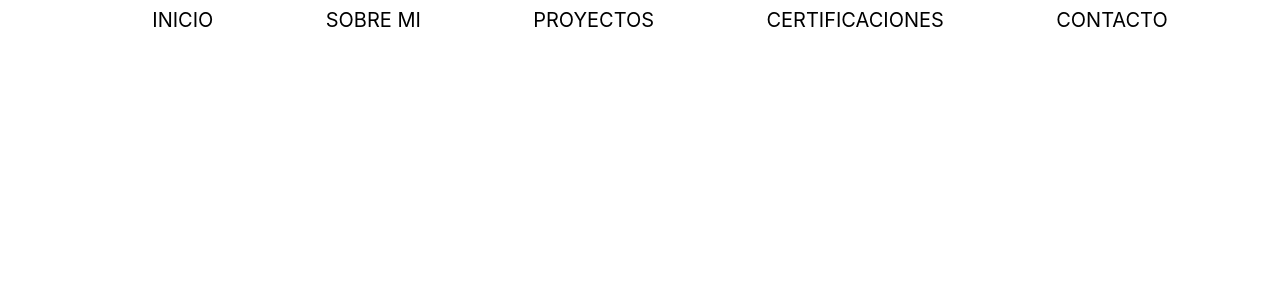
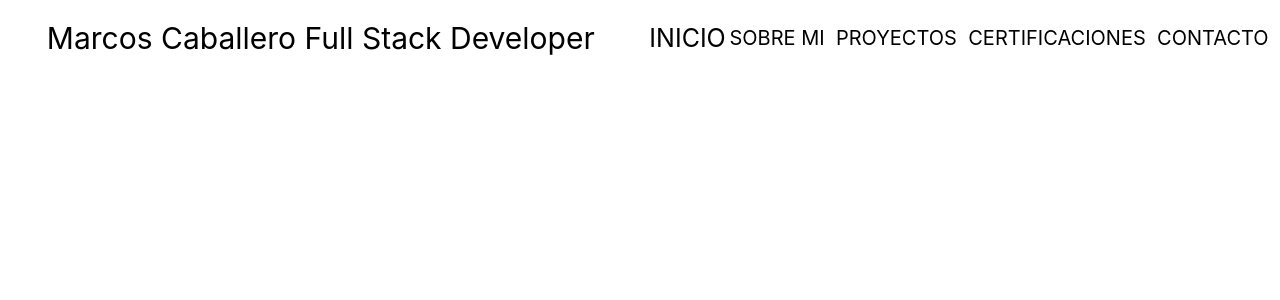
Before and after one commit to MarcosCaballero/portfolio-marcos, a Next.js app: page / in a window 1280 px wide. Shown: the top 300 px of the page. Built offline with nearby package versions, Linux system fonts and the light colour scheme.

Commit message:
location functionality UI

```diff
--- a/components/Navbar/Navbar.jsx
+++ b/components/Navbar/Navbar.jsx
@@ -1,15 +1,27 @@
 import React from "react";
 import Link from "next/link";
 import { routes } from "./routesOps";
+import Banner from "../Banner/Banner";
+import { useRouter } from "next/router";
 
 const Navbar = () => {
+  const router = useRouter();
+  console.log(router.pathname);
   return (
     <header className="w-full fixed -top-0 bg-white flex justify-between items-center">
-      <div className="xlm:w-full mx-auto p-5 flex justify-center "></div>
-      <nav className="flex w-full items-baseline justify-evenly">
+      <Banner text="marcos caballero full stack developer" />
+      <nav className="flex w-2/4 items-baseline justify-evenly">
         {routes.map((route, index) => (
           <Link key={index} href={route.ph}>
-            <a className="text-xl uppercase">{route.name}</a>
+            <a
+              className={
+                router.pathname === route.ph
+                  ? "text-xl uppercase scale-125"
+                  : "text-xl uppercase "
+              }
+            >
+              {route.name}
+            </a>
           </Link>
         ))}
       </nav>
```
